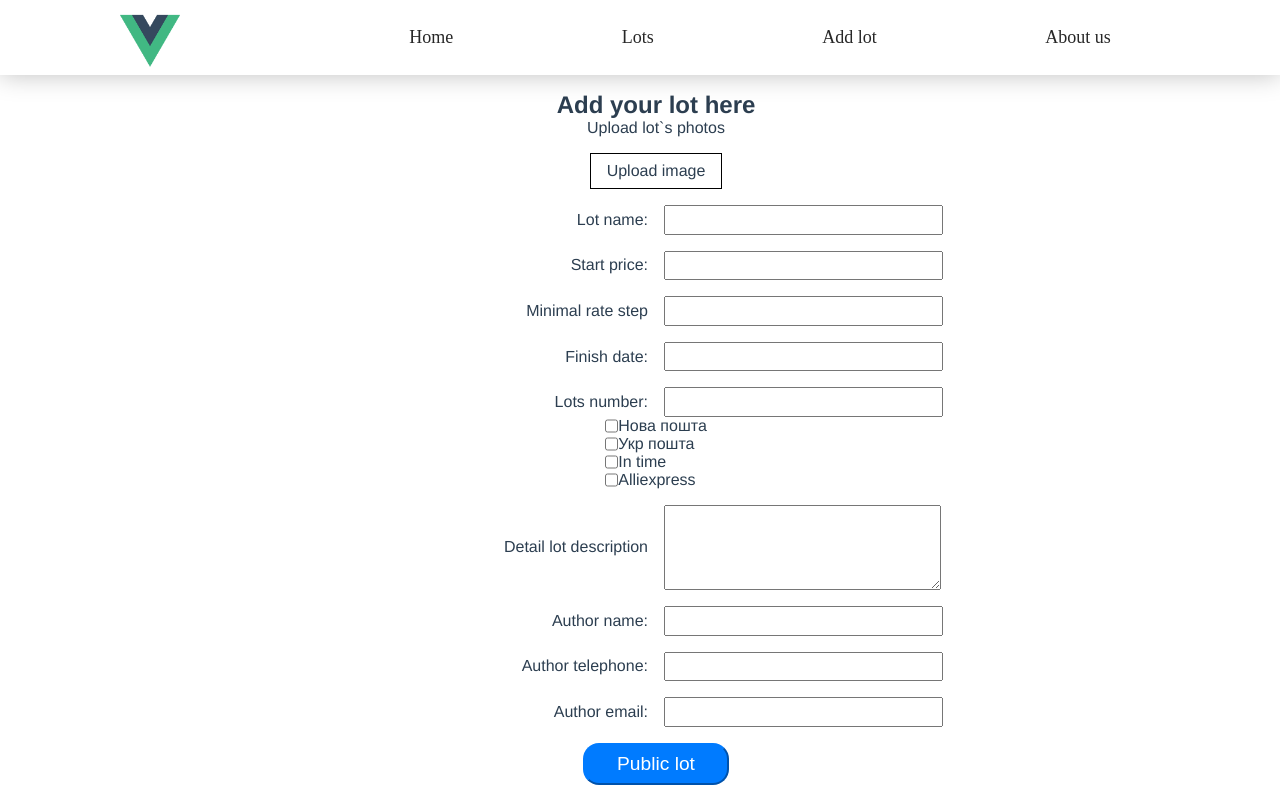
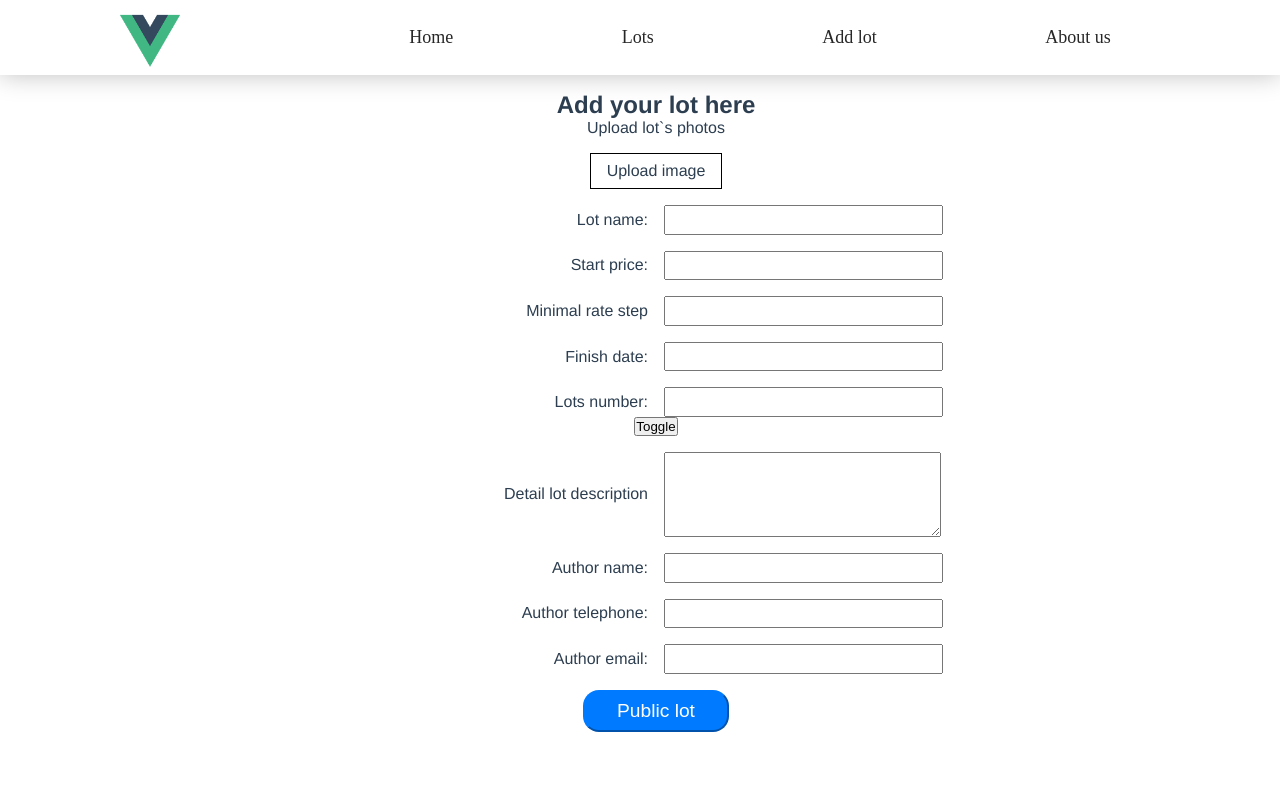
Before and after one commit to vladislavovuch/auction, a Vue app: page /add-lot in a window 1280 px wide. Built offline with nearby package versions, Linux system fonts and the light colour scheme.

Commit message:
multiselect animation

```diff
--- a/src/components/BaseComponents/BaseMultilist/index.vue
+++ b/src/components/BaseComponents/BaseMultilist/index.vue
@@ -1,9 +1,10 @@
 <template>
     <div class="base-multilist">
         <div class="selected-items">
-
+            <button @click="toggle = !toggle">Toggle</button>
         </div>
-        <ul class="multiselect">
+        <transition name="multilist">
+            <ul class="multiselect" v-if="toggle">
                 <li v-for="(elem, index) in list" :key="index">
                     <h5 v-if="elem.subtitle">
                         {{elem.subtitle}}
@@ -16,6 +17,8 @@
                     </label>
                 </li>
             </ul>
+        </transition>
+
     </div>
 </template>
 
@@ -23,6 +26,7 @@
     export default {
         data() {
             return {
+                toggle: false,
                 list: [
                     {
                         text: 'Нова пошта',
@@ -51,6 +55,8 @@
         width: 100%;
         display: flex;
         justify-content: center;
+        flex-direction: column;
+        align-items: center;
     }
 
     .selected-items {
@@ -66,4 +72,32 @@
 
     }
 
+    .multilist-enter {
+        height: 0;
+        opacity: 0;
+    }
+    .multilist-enter-to {
+        height: 100px;
+        opacity: 1;
+    }
+    .multilist-leave {
+        height: 100px;
+    }
+    .multilist-leave-to {
+        height: 0;
+        opacity: 0;
+    }
+
+    .multilist-enter-active {
+        transition: all .4s;
+    }
+
+    .multilist-leave-active {
+        /*-webkit-transition: prop time;*/
+        /*-moz-transition: prop time;*/
+        /*-ms-transition: prop time;*/
+        /*-o-transition: prop time;*/
+        transition: all .4s;
+    }
+
 </style>
```
Lines whose indentation alone changed are shown as unchanged.
